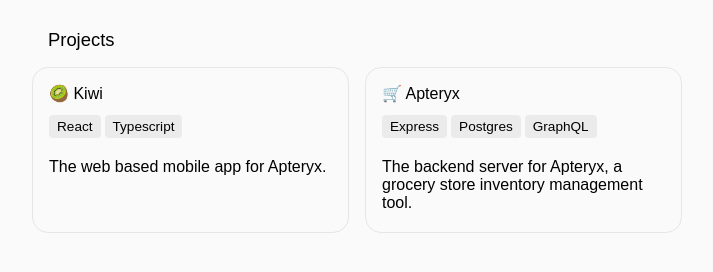
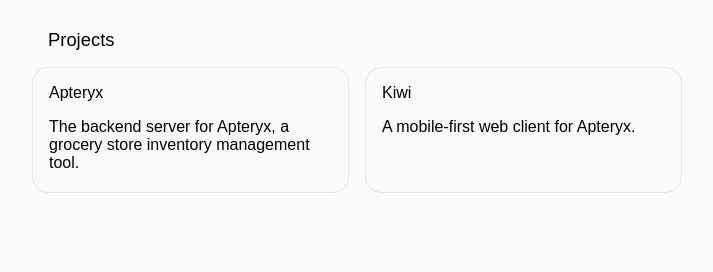
Before and after one commit to cgutwin/cgutwindotca, a Gatsby site: page / in a window 1280 px wide. Shown: the part 168-440 px from the top of the page, without its empty margins (283-996 px from the left). Built offline with nearby package versions, Linux system fonts and the light colour scheme; Gatsby itself is replaced by a stand-in of ours.

Commit message:
feat: mdx querying, homepage cards abstracted to own view

```diff
--- a/gatsby-config.ts
+++ b/gatsby-config.ts
@@ -22,17 +22,17 @@ const config: GatsbyConfig = {
     }, {
       resolve: "gatsby-source-filesystem",
       options: {
-        "name": "pages",
-        "path": "./src/pages/"
+        "name": "projects",
+        "path": "projects"
       },
       // @ts-ignore
-      __key: "pages"
+      __key: "projects"
     },
     {
-      resolve: 'gatsby-plugin-web-font-loader',
+      resolve: "gatsby-plugin-web-font-loader",
       options: {
         google: {
-          families: ['Inter']
+          families: [ "Inter" ]
         }
       }
     },
--- /dev/null
+++ b/projects/apteryx.mdx
@@ -0,0 +1,11 @@
+---
+title: "Apteryx"
+description: "The backend server for Apteryx, a grocery store inventory management tool."
+tags: [
+  "express",
+  "graphql"
+]
+date: "2022-03-31"
+---
+
+Test
--- /dev/null
+++ b/projects/kiwi.mdx
@@ -0,0 +1,11 @@
+---
+title: "Kiwi"
+description: "A mobile-first web client for Apteryx."
+tags: [
+  "React",
+  "Typescript"
+]
+date: "2022-03-31"
+---
+
+Test
--- /dev/null
+++ b/src/layouts/RootLayout.tsx
@@ -0,0 +1,13 @@
+import React from "react"
+import { lightTheme } from "../styles/themes"
+import GlobalStyle from "../styles/GlobalStyle"
+import InjectTheme from "../components/InjectTheme"
+
+const RootLayout = ({ children }: { children: React.ReactNode }) => (
+  <InjectTheme initialTheme={lightTheme}>
+    <GlobalStyle/>
+    {children}
+  </InjectTheme>
+)
+
+export default RootLayout
--- a/src/pages/index.tsx
+++ b/src/pages/index.tsx
@@ -1,18 +1,17 @@
 import React from "react"
-import styled from "styled-components"
+import "../styles/index.css"
+import "../styles/typography.css"
+import RootLayout from "../layouts/RootLayout"
 import Layout from "../layouts/Layout"
+import GithubDark from "../images/social/github.svg"
 import Card from "../components/Card"
 import pfp from "../images/gradient-image.svg"
+import ProjectCardsView from "../views/ProjectCardsView"
+import styled from "styled-components"
 import flexy from "../styles/mixins/flexy"
-import GithubDark from "../images/social/github.svg"
-import "../styles/index.css"
-import "../styles/typography.css"
-import InjectTheme from "../components/InjectTheme"
-import GlobalStyle from "../styles/GlobalStyle"
-import { lightTheme } from "../styles/themes"
 
-const IndexPage = () => {
-  return (
+const IndexPage = () => (
+  <RootLayout>
     <Layout>
       <LinksSection>
         <div style={{
@@ -52,54 +51,13 @@ const IndexPage = () => {
           </HeaderStyle>
         </Card>
       </section>
-      <section>
-        <h2 style={{
-          margin: "0 1rem 1rem 1rem"
-        }}>Projects</h2>
-        <ProjectsSection>
-          <Card>
-            <ProjectCardHeader>
-              <h3 className="t-no-margin">🥝 Kiwi</h3>
-              <UL>
-                <Tag>React</Tag>
-                <Tag>Typescript</Tag>
-              </UL>
-            </ProjectCardHeader>
-            <p>The web based mobile app for Apteryx.</p>
-          </Card>
-          <Card>
-            <ProjectCardHeader>
-              <h3 className="t-no-margin">🛒 Apteryx</h3>
-              <UL>
-                <Tag>Express</Tag>
-                <Tag>Postgres</Tag>
-                <Tag>GraphQL</Tag>
-              </UL>
-            </ProjectCardHeader>
-            <p>The backend server for Apteryx, a grocery store inventory management tool. </p>
-          </Card>
-        </ProjectsSection>
-      </section>
+      <main>
+        <ProjectCardsView/>
+      </main>
     </Layout>
-  )
-}
+  </RootLayout>
+)
 
-const ProjectsSection = styled.section`
-  @media screen and (min-width: 540px) {
-    flex-direction: row !important;
-  }
-
-  display: flex;
-  flex-direction: column;
-  gap: 1rem;
-`
-
-const ProjectCardHeader = styled.header`
-  display: flex;
-  flex-direction: column;
-  justify-content: space-between;
-  gap: 0.5rem;
-`
 
 const LinksSection = styled.section`
   ${flexy({ justify: "end" })};
@@ -113,28 +71,4 @@ const HeaderStyle = styled.header`
   padding: 0 1rem;
 `
 
-const UL = styled.ul`
-  padding: 0;
-  margin-top: 0.25rem;
-  display: flex;
-  justify-content: flex-start;
-  flex-wrap: wrap;
-  gap: 0.25rem;
-`
-
-const Tag = styled.li`
-  background: #ebebeb;
-  border-radius: 0.25rem;
-  font-size: 0.85rem;
-  padding: 0.25rem 0.5rem;
-  list-style: none;
-`
-
-export default () => {
-  return (
-    <InjectTheme initialTheme={lightTheme}>
-      <GlobalStyle/>
-      <IndexPage/>
-    </InjectTheme>
-  )
-}
+export default IndexPage
--- /dev/null
+++ b/src/views/ProjectCardsView.tsx
@@ -0,0 +1,76 @@
+import React from "react"
+import { graphql, useStaticQuery } from "gatsby"
+import styled from "styled-components"
+
+interface MDXFrontmatter {
+  title: string
+  description: string
+  tags: string
+}
+
+interface Node {
+  id: string
+  frontmatter: Partial<MDXFrontmatter>
+}
+
+type Nodes = Node[]
+
+interface AllMDXData {
+  allMdx: {
+    nodes: Nodes
+  }
+}
+
+const query = graphql`
+    # noinspection GraphQLUnresolvedReference
+    query QueryProjectsFrontmatter {
+        allMdx {
+            nodes {
+                id
+                frontmatter {
+                    title
+                    description
+                    tags
+                }
+            }
+        }
+    }
+`
+
+function ProjectCardsView() {
+  const data = useStaticQuery<AllMDXData>(query)
+
+  return (
+    <section>
+      <h2 style={{ margin: "0 1rem 1rem"}}>Projects</h2>
+      <ProjectCardsSection>
+        {data.allMdx.nodes.map((node) => (
+          <ProjectCard key={node.id}>
+            <h3>{node.frontmatter.title}</h3>
+            <p>{node.frontmatter.description}</p>
+          </ProjectCard>
+        ))}
+      </ProjectCardsSection>
+    </section>
+  )
+}
+
+const ProjectCardsSection = styled.div`
+  @media screen and (max-width: 540px) {
+    flex-direction: column!important;
+  }
+
+  display: flex;
+  flex-direction: row;
+  gap: 1rem;
+`
+
+const ProjectCard = styled.div`
+  box-sizing: border-box;
+  border: 1px solid #e6e6e6;
+  border-radius: 1rem;
+  padding: 1rem;
+  width: 100%;
+`
+
+export default ProjectCardsView
```
